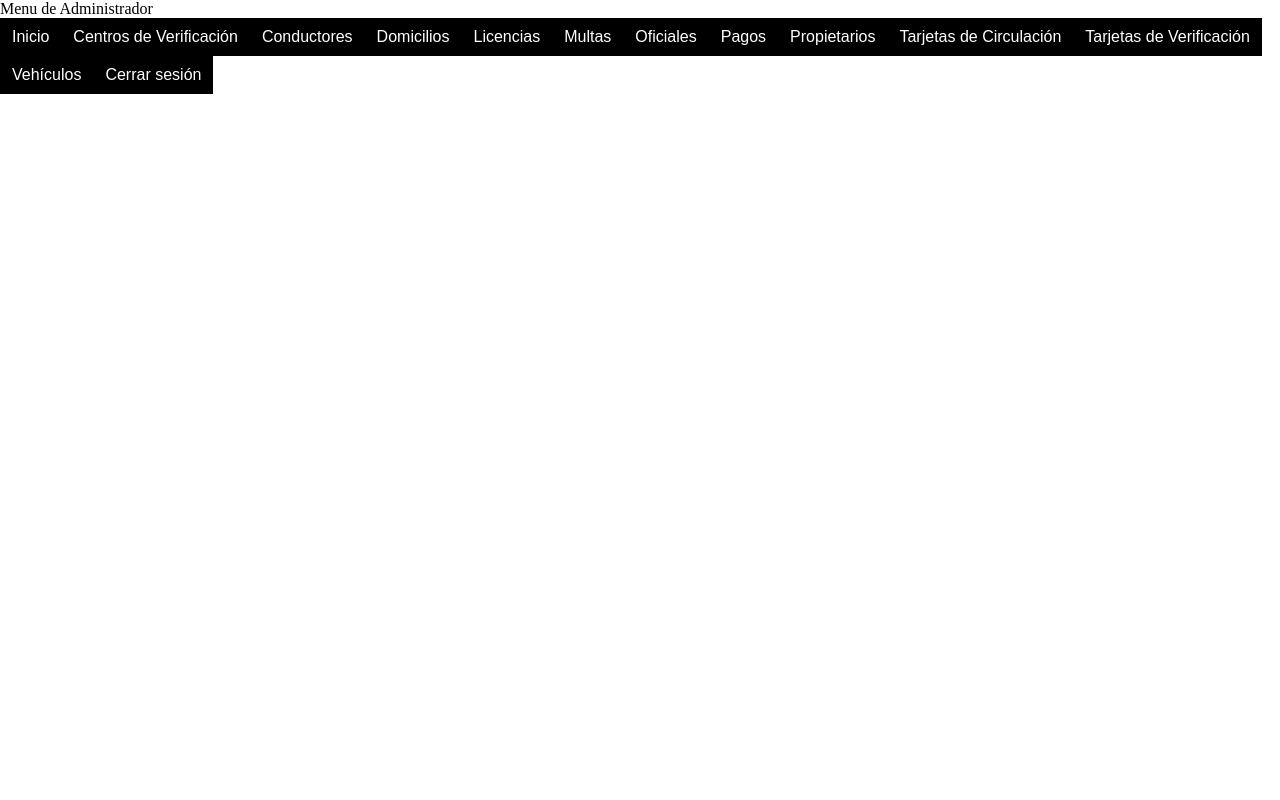
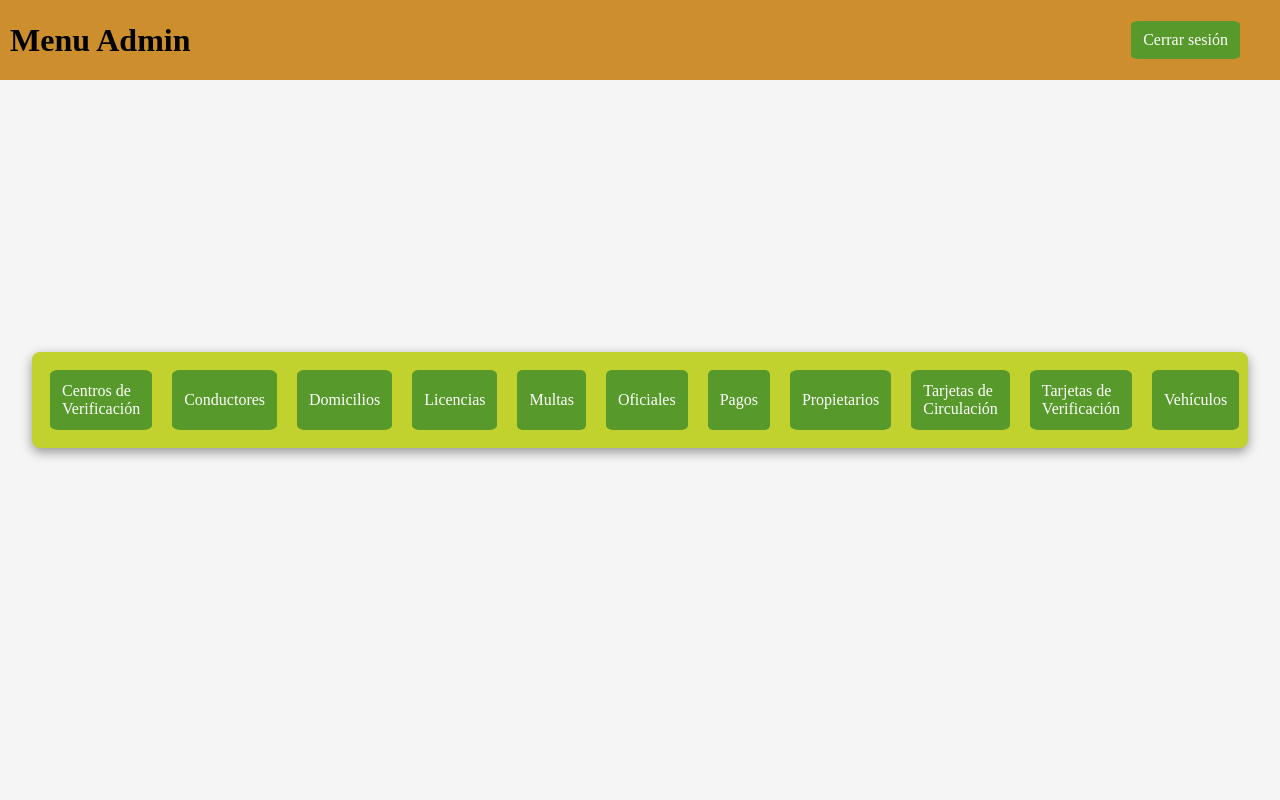
Before and after one commit to lgabov/pf_controlVehicular, a PHP site: page /Auth/MenuAdmin.php in a window 1280 px wide. Run offline with PHP 8.4, Linux system fonts and the light colour scheme; the visitor is signed in with stand-in values (Sample User, id 1).

Commit message:
Admin Menu Styles

```diff
--- a/Auth/MenuAdmin.php
+++ b/Auth/MenuAdmin.php
@@ -6,9 +6,6 @@ if (!isset($_SESSION['role']) || $_SESSION['role'] !== 'admin') {
 }
 
 include_once("../FuncionesMenu.php");
-
-print("Menu de Administrador");
-print("<br>");
 
 scriptActualizar("Centros", "FUCentros_Verificacion", "Numero_centro");
 scriptActualizar("Conductores", "FUConductores", "Numero_licencia");
@@ -30,72 +27,18 @@ inicializarDetectorErrores();
 <head>
     <meta charset="UTF-8">
     <title>Menu Usuarios</title>
-    <style type="text/css">
-        * {
-            margin: 0px;
-            padding: 0px;
-            box-sizing: border-box;
-        }
+    <link rel="stylesheet" href="../main.css">
+</head>
+<header>
+    <h1>Menu Admin</h1>
+    <div class="nav">
+    <li><a href="../Auth/logout.php">Cerrar sesión</a></li>
+    </div>
+</header>
 
-        #header {
-            margin: auto;
-            width: 100%;
-            font-family: Arial, Helvetica, sans-serif;
-        }
-
-        ul, ol {
-            list-style: none;
-        }
-
-        .nav > li {
-            float: left;
-        }
-
-        .nav li a {
-            background-color: #000;
-            color: #fff;
-            text-decoration: none;
-            padding: 10px 12px;
-            display: block;
-        }
-
-        .nav li a:hover {
-            background-color: #434343;
-        }
-
-        .nav li ul {
-            display: none;
-            position: absolute;
-            min-width: 140px;
-            z-index: 999;
-        }
-
-        .nav li:hover > ul {
-            display: block;
-        }
-
-        .nav li ul li {
-            position: relative;
-        }
-
-        .nav li ul li ul {
-            right: -140px;
-            top: 0px;
-        }
-
-
-        .nav::after {
-            content: "";
-            display: table;
-            clear: both;
-        }
-    </style>
-</head>
 <body>
-    <div id="header">
+    <div class="nav-actions">
         <ul class="nav">
-            <li><a href="">Inicio</a></li>
-
             <li><a href="">Centros de Verificación</a>
                 <ul>
                     <li><a href="../Select/FSCentros_Verificacion.php">Ver Centros</a></li>
@@ -194,8 +137,6 @@ inicializarDetectorErrores();
                     <li><a href="../Delete/FDVehiculos.php">Eliminar Vehículos</a></li>
                 </ul>
             </li>
-
-            <li><a href="../Auth/logout.php">Cerrar sesión</a></li>
         </ul>
     </div>
 </body>
--- a/Auth/valida_acceso.php
+++ b/Auth/valida_acceso.php
@@ -61,5 +61,5 @@ include("../Controlador.php");
             }
     }
 
-   // Desconectar($Con);
+   Desconectar($Con);
 ?>
--- a/main.css
+++ b/main.css
@@ -5,8 +5,9 @@
   /* Paleta de colores */
   --primary-color: #cd8e2e;
   --primary-hover: #0051a8;
-  --color-secondary: #c1d12e;
-  --color-tertiary: #579a2b;
+  --secondary_color: #c1d12e;
+  --tertiary-color: #579a2b;
+  --tertiary-hover: #4c8626;
   --background-color: #ffffff;
   --text-color: #333333;
   --text-muted: #666666;
@@ -39,7 +40,37 @@ body {
 /* ==========================================================================
    ESTILOS BASE para Elementos HTML
    ========================================================================== */
-h1, h2, h3, h4, h5, h6 {
+header {
+    width: 100%;
+    height: 10vh;
+    position: fixed;
+    top: 0;
+    left: 0;
+    background-color: var(--primary-color);
+    align-items: center;
+    display: flex;
+    padding: 10px;
+}
+
+header .nav li {
+    margin-left: auto;
+    display: flex;
+    gap: 10px;
+    margin-left: auto;
+    margin-right: 20px;
+}
+
+header .nav li a {
+  min-height: 20px;
+
+}
+
+header h1 {
+  margin: 0;
+  white-space: nowrap;
+}
+
+   h1, h2, h3, h4, h5, h6 {
   font-weight: 600;
   line-height: 1.2;
   margin-bottom: 1rem;
@@ -72,6 +103,10 @@ form label{
     margin-bottom: 0.5rem;
     font-weight: 500;
     color: var(--text-muted);
+}
+
+ul, ol {
+  list-style: none;
 }
 
 /* ==========================================================================
@@ -114,9 +149,9 @@ form label{
     font-size: 18px;
   }
 
-  .form-control:focus {
-    border-color: var(--primary-color);
-  }
+.form-control:focus {
+  border-color: var(--primary-color);
+}
 
 .btn-primary {
   background-color: var(--primary-color);
@@ -127,6 +162,79 @@ form label{
   background-color: var(--primary-hover);
 }
 
+.nav-actions {
+  width: 95%;
+  height: auto;
+  display: flex;
+  gap: 5px;
+  background-color: var(--secondary_color);
+  border-radius: var(--radius);
+  padding: 0.5rem;
+  margin: 1rem;
+  box-shadow: 0 4px 12px rgba(0, 0, 0, 0.4);
+}
+
+.nav {
+  list-style: none;
+  display: flex;
+  margin: 0;
+  padding: 0;
+  width: 100%;
+}
+
+.nav > li {
+  float: left;
+}
+
+.nav li a {
+  align-items: center;
+  justify-content: center;
+  display: flex;
+  min-height: 60px;
+  background-color: var(--tertiary-color);
+  color: #fff;
+  text-decoration: none;
+  padding: 10px 12px;
+  margin: 10px;
+  border-radius: 8%;
+}
+
+.nav li a:hover {
+  background-color: var(--tertiary-hover);
+}
+
+.nav li ul {
+  background-color: var(--background-color);
+  display: none;
+  position: absolute;
+  min-width: 140px;
+  z-index: 999;
+  border-radius: 4%;
+}
+
+.nav li:hover > ul {
+  display: block;
+}
+
+.nav li ul li {
+  position: relative;
+}
+
+.nav li ul li a {
+  min-height: 40px;
+}
+
+.nav li ul li ul {
+  right: -140px;
+  top: 0px;
+}
+
+
+.nav::after {
+  content: "";
+  display: table;
+  clear: both;
+}
 
 
 /* ==========================================================================
```
